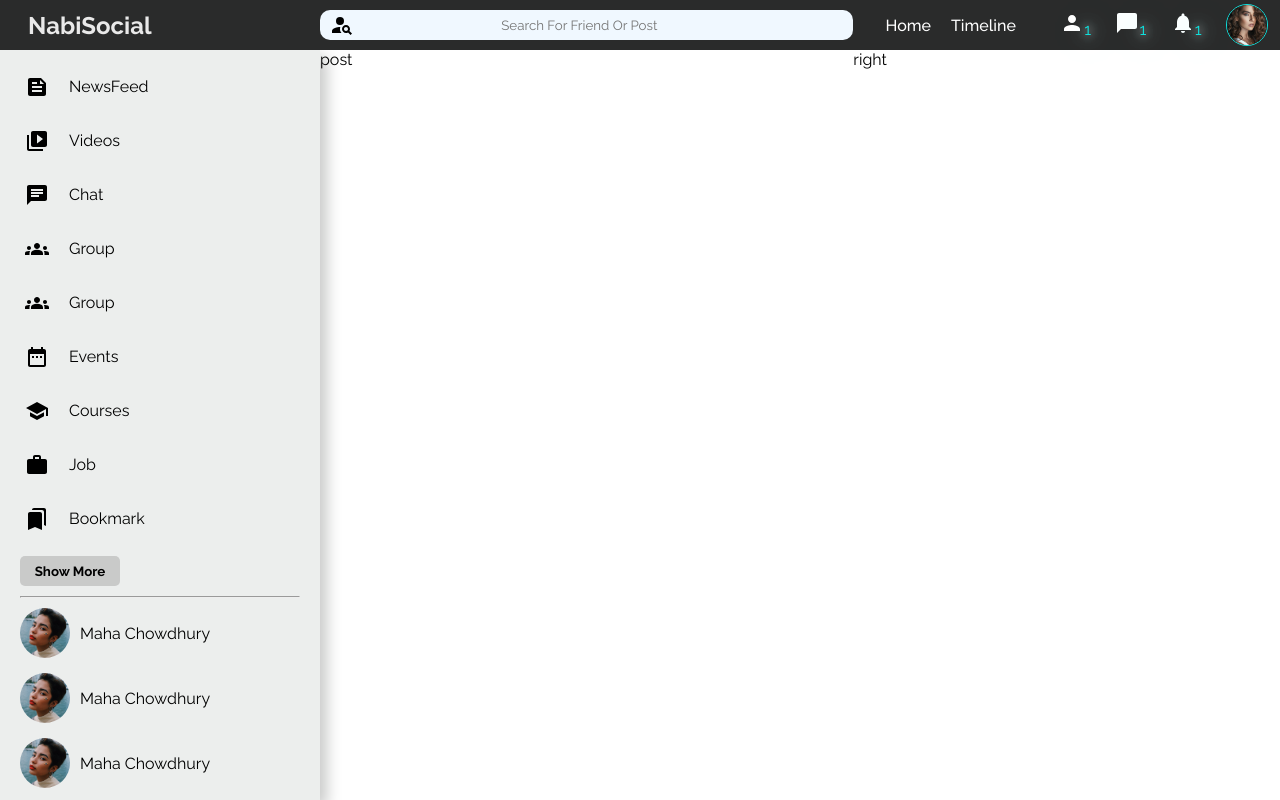
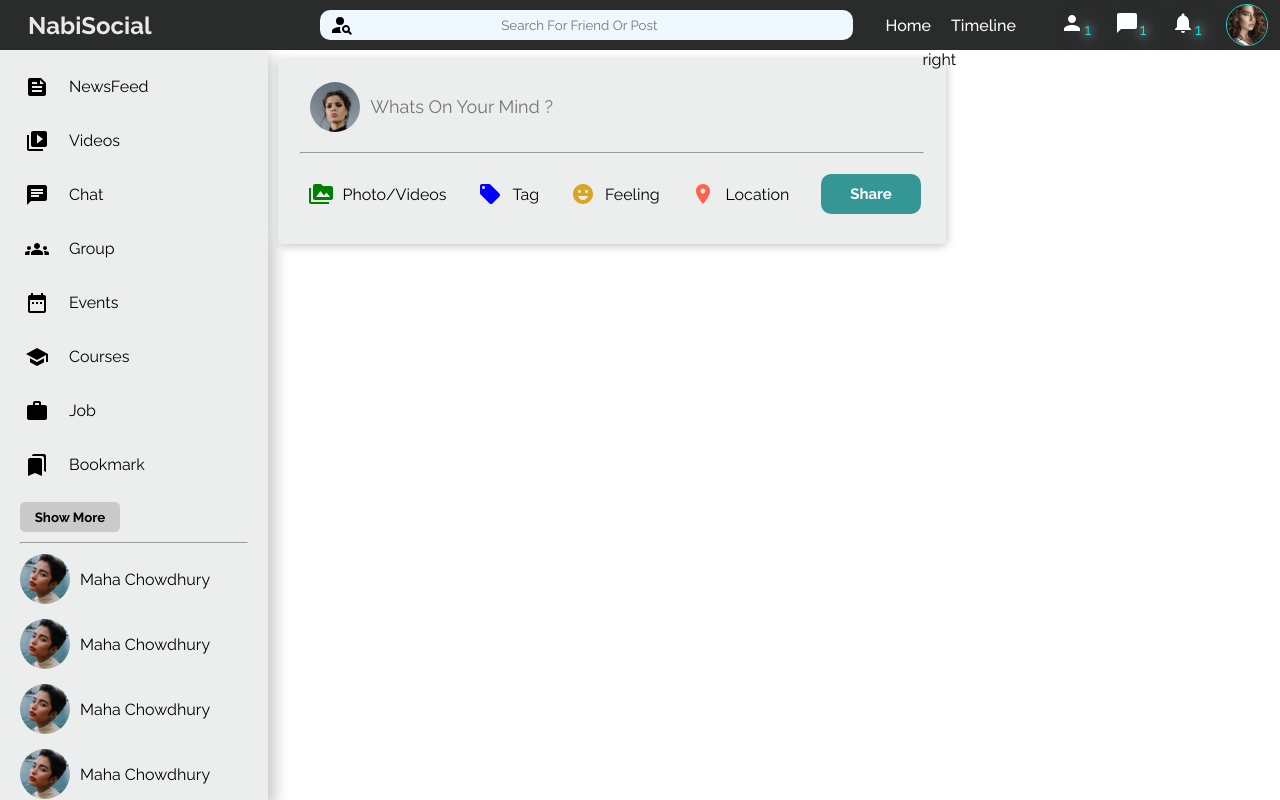
Before and after one commit to Shamaun-Nabi/socialapp-react-dev, a React (Create React App) app: page / in a window 1280 px wide. Built offline with nearby package versions, Linux system fonts and the light colour scheme.

Commit message:
postFeed added

```diff
--- a/src/components/LeftBar/LeftBar.css
+++ b/src/components/LeftBar/LeftBar.css
@@ -39,18 +39,18 @@
   margin: 0px;
   list-style: none;
 }
-.friendList{
-    padding:0;
+.friendList {
+  padding: 0;
   list-style: none;
 }
-.groupFriendList:hover{
-    background-color:#8a8a8a;
+.groupFriendList:hover {
+  background-color: #8a8a8a;
 }
-.friendListItem{
+.friendListItem {
   display: flex;
   align-items: center;
-    margin-top:10px;
-    margin-bottom:15px;
+  margin-top: 10px;
+  margin-bottom: 15px;
   cursor: pointer;
 }
 .friendImage {
@@ -60,26 +60,31 @@
   border-radius: 50%;
   margin-right: 10px;
 }
-.showBtn{
-    width:100px;
+.showBtn {
+  width: 100px;
   border-radius: 5px;
-    height:30px;
+  height: 30px;
   border: none;
   background: #c9cac9;
   font-weight: bold;
   cursor: pointer;
 }
-.hrDs{
-    margin-top:10px;
+
+.showBtn:hover {
+  background-color: #2a2b2b;
+  color: white;
+}
+.hrDs {
+  margin-top: 10px;
 }
 
-::-webkit-scrollbar{
-    width:5px;
-    border-radius:10px;
+::-webkit-scrollbar {
+  width: 5px;
+  border-radius: 10px;
 }
-::-webkit-scrollbar-track{
+::-webkit-scrollbar-track {
   background-color: #d7dada;
 }
-::-webkit-scrollbar-thumb{
+::-webkit-scrollbar-thumb {
   background-color: #8a8a8a;
 }
--- a/src/components/LeftBar/LeftBar.jsx
+++ b/src/components/LeftBar/LeftBar.jsx
@@ -25,10 +25,6 @@ export default function LeftBar() {
           <li className="sidebarListItem">
             <ChatIcon className="listIcon" />
             <span className="listName">Chat</span>
-          </li>
-          <li className="sidebarListItem">
-            <GroupsIcon className="listIcon" />
-            <span className="listName">Group</span>
           </li>
           <li className="sidebarListItem">
             <GroupsIcon className="listIcon" />
--- a/src/components/PostFeeds/PostFeeds.css
+++ b/src/components/PostFeeds/PostFeeds.css
@@ -1,4 +1,4 @@
 .postFeeds {
-    flex: 5;
+    flex: 5.5;
     /* background-color: rgb(255, 0, 68); */
   }
--- a/src/components/PostFeeds/PostFeeds.jsx
+++ b/src/components/PostFeeds/PostFeeds.jsx
@@ -1,6 +1,11 @@
 import React from "react";
+import Share from "../Share/Share";
 import "./PostFeeds.css";
 
 export default function PostFeeds() {
-  return <div className="postFeeds">post</div>;
+  return <div className="postFeeds">
+      <div className="postWrapper">
+          <Share/>
+      </div>
+  </div>;
 }
--- /dev/null
+++ b/src/components/Share/Share.css
@@ -0,0 +1,70 @@
+.share {
+  width: 100%;
+  height: 170px;
+  background: red;
+  border-radius: 5px;
+  background: #eceeed;
+  box-shadow: 1px 2px 10px #c9cac9, -4px 0px 12px #ebeeed;
+  padding: 7px;
+  margin:10px;
+}
+.shareWrapper {
+  padding: 5px;
+}
+.shareInput {
+  width: 80%;
+  border: none;
+  background: #eceeed;
+  padding: 10px;
+  line-height: 50px;
+  font-size: 18px;
+}
+.shareBtn{
+    width:100px;
+    height:40px;
+    border-radius: 10px;
+    border: none;
+    background-color: #349796;
+    font-weight:bold;
+    color: white;
+    cursor: pointer;
+    font-size: 15px;
+}
+
+.shareBtn:hover{
+    background-color:#349795c2;
+}
+
+.shareHr {
+  margin: 10px;
+}
+
+.shareInput:focus {
+  outline: none;
+}
+.shareOption{
+    display: flex;
+    align-items: center;
+    padding:10px;
+    margin-left: 5px;
+    cursor: pointer;
+}
+
+.shareIcon{
+    margin-right: 10px;
+}
+.sharePic {
+  width: 50px;
+  height: 50px;
+  border-radius: 50%;
+  object-fit: cover;
+  margin-left: 20px;
+}
+.shareTop {
+  display: flex;
+  align-items: center;
+}
+.shareOptions{
+    display: flex;
+    justify-content: space-around;
+}
--- /dev/null
+++ b/src/components/Share/Share.jsx
@@ -0,0 +1,47 @@
+import React from "react";
+import "./Share.css";
+import PermMediaIcon from "@mui/icons-material/PermMedia";
+import LocalOfferIcon from "@mui/icons-material/LocalOffer";
+import LocationOnIcon from "@mui/icons-material/LocationOn";
+import EmojiEmotionsIcon from "@mui/icons-material/EmojiEmotions";
+
+export default function Share() {
+  return (
+    <div className="share">
+      <div className="shareWrapper">
+        <div className="shareTop">
+          <img src="assets/person/1.jpeg" alt="" className="sharePic" />
+          <input
+            type="text"
+            className="shareInput"
+            placeholder="Whats On Your Mind ?"
+          />
+        </div>
+        <hr className="shareHr" />
+        <div className="shareBottom">
+          <div className="shareOptions">
+            <div className="shareOption">
+              <PermMediaIcon htmlColor="green" className="shareIcon" />
+              <span className="shareOptionText">Photo/Videos</span>
+            </div>
+            <div className="shareOption">
+              <LocalOfferIcon htmlColor="blue" className="shareIcon" />
+              <span className="shareOptionText">Tag</span>
+            </div>
+            <div className="shareOption">
+              <EmojiEmotionsIcon htmlColor="goldenrod" className="shareIcon" />
+              <span className="shareOptionText">Feeling</span>
+            </div>
+            <div className="shareOption">
+              <LocationOnIcon htmlColor="tomato" className="shareIcon" />
+              <span className="shareOptionText">Location</span>
+            </div>
+            <div className="shareOption">
+             <button className="shareBtn">Share</button>
+            </div>
+          </div>
+        </div>
+      </div>
+    </div>
+  );
+}
```
Lines whose indentation alone changed are shown as unchanged.
